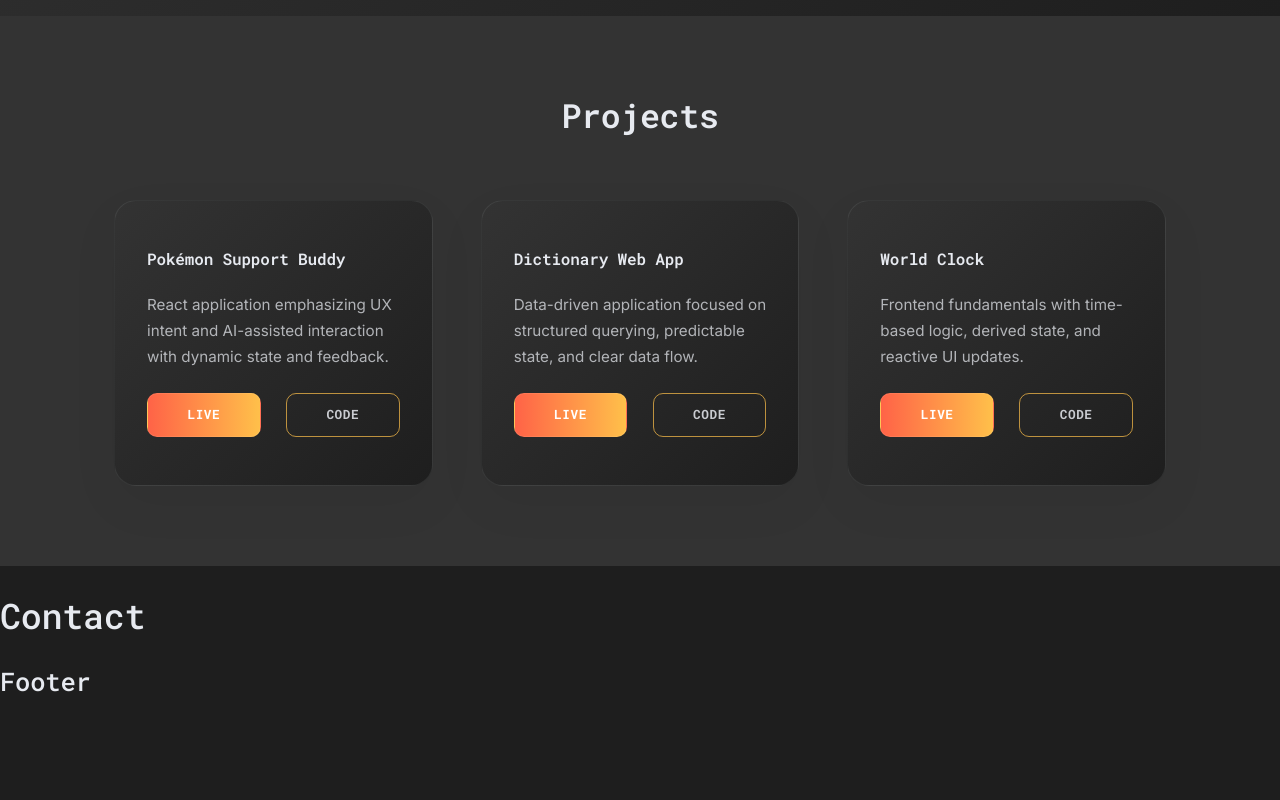
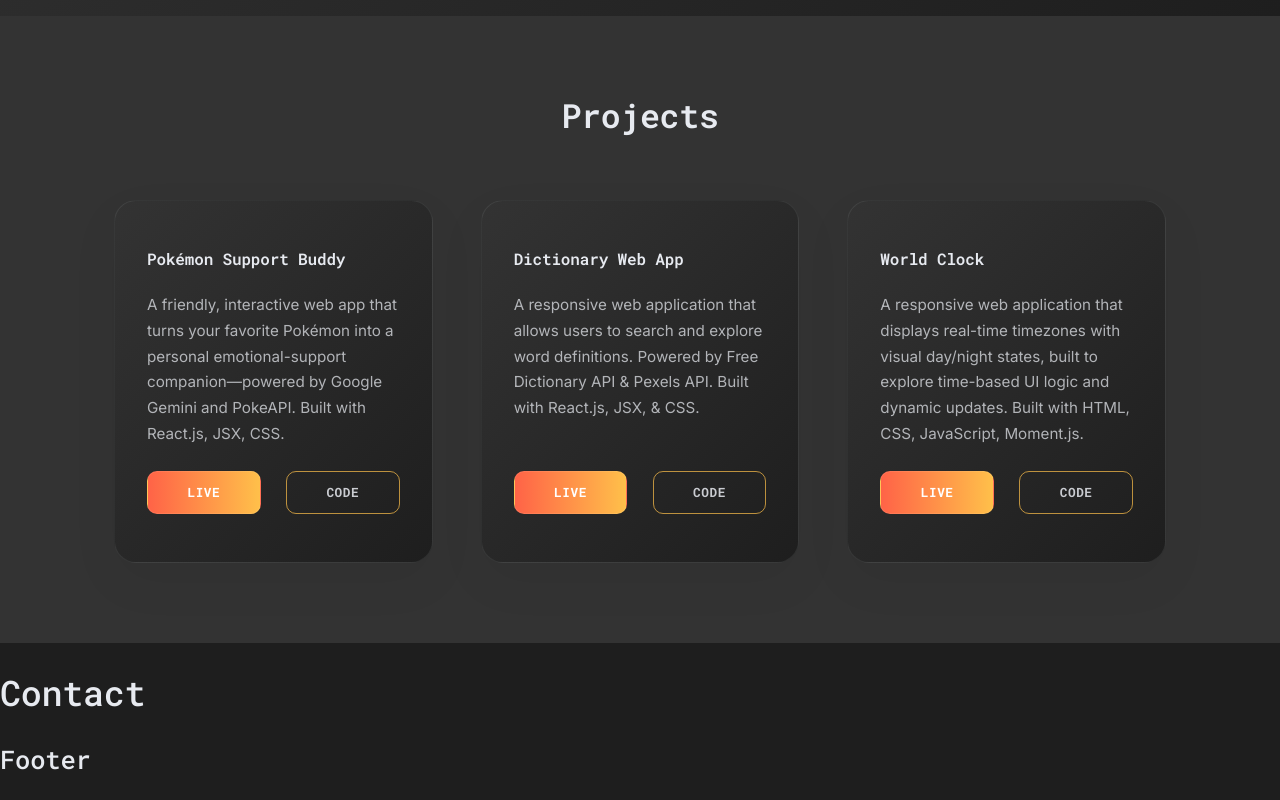
Before and after one commit to jordnlnn/dev-portfolio-26, a React (Vite) app: page / in a window 1280 px wide. Shown: the part 1823-2623 px from the top of the page. Before the commit the page ends 2545 px from the top, so only its background shows below. Built offline with nearby package versions, Linux system fonts and the light colour scheme.

Commit message:
Minor adjustments to Projects.jsx

```diff
--- a/src/data/projects.js
+++ b/src/data/projects.js
@@ -2,7 +2,7 @@ export const projects = [
   {
     title: "Pokémon Support Buddy",
     description:
-      "React application emphasizing UX intent and AI-assisted interaction with dynamic state and feedback.",
+      "A friendly, interactive web app that turns your favorite Pokémon into a  personal emotional-support companion—powered by Google Gemini and  PokeAPI. Built with React.js, JSX, CSS.",
     links: {
       live: "https://YOUR-LIVE-LINK",
       code: "https://YOUR-CODE-LINK",
@@ -11,16 +11,16 @@ export const projects = [
   {
     title: "Dictionary Web App",
     description:
-      "Data-driven application focused on structured querying, predictable state, and clear data flow.",
+      "A responsive web application that allows users to search and explore word definitions. Powered by Free Dictionary API & Pexels API. Built with React.js, JSX, & CSS.",
     links: {
       live: "https://YOUR-LIVE-LINK",
-      code: "https://YOUR-CODE-LINK",
+      code: "https://github.com/jordnlnn/react-dictionary-project",
     },
   },
   {
     title: "World Clock",
     description:
-      "Frontend fundamentals with time-based logic, derived state, and reactive UI updates.",
+      "A responsive web application that displays real-time timezones with visual day/night states, built to explore time-based UI logic and dynamic updates. Built with HTML, CSS, JavaScript, Moment.js.",
     links: {
       live: "https://YOUR-LIVE-LINK",
       code: "https://YOUR-CODE-LINK",
```
